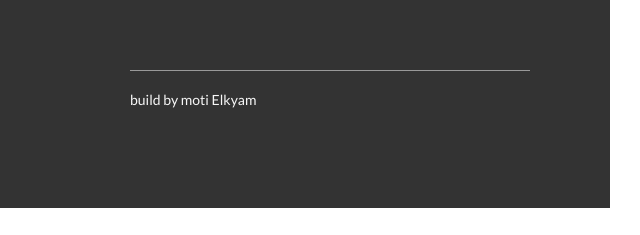
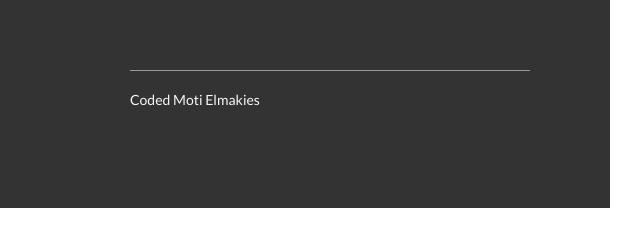
Before and after one commit to MotiLM2003/Natours, a website: page index.html in a window 1280 px wide. Shown: the part 5296-5531 px from the top of the page, 640-1280 px from the left. Drawn offline with Linux system fonts and the light colour scheme.

Commit message:
changed footer text

```diff
--- a/index.html
+++ b/index.html
@@ -354,7 +354,7 @@
           </div>
           <div class="col-1-of-2">
                 <p class="footer__copyright">
-                    build by moti Elkyam
+                    Coded Moti Elmakies
                 </p>
 
           </div>
```
